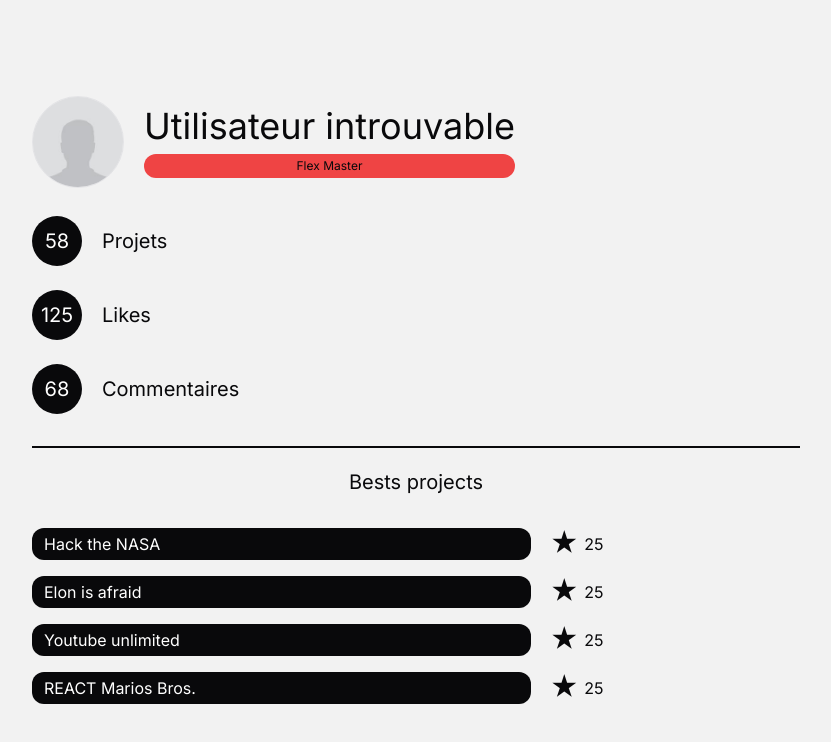
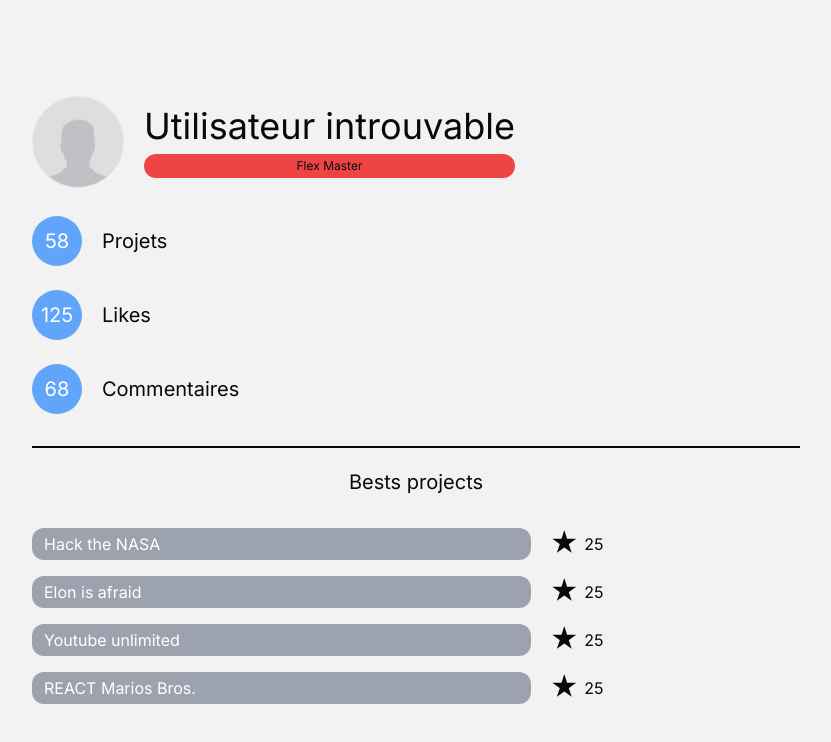
Before and after one commit to WildCodeSchool/2023-11-wns-bleu-g1, a Next.js app in the folder frontend/: page /profile in a window 1280 px wide. Shown: the top 742 px of the page, without its empty margins (224-1055 px from the left). Built offline with nearby package versions, Linux system fonts and the light colour scheme.

Commit message:
fix colors

```diff
--- a/frontend/src/pages/profile.tsx
+++ b/frontend/src/pages/profile.tsx
@@ -49,7 +49,7 @@ export default function Profile() {
 				>
 					<p className={`flex gap-5 items-center`}>
 						<span
-							className={`flex justify-center items-center rounded-full bg-foreground text-background text-white min-w-[50px] min-h-[50px]`}
+							className={`flex justify-center items-center rounded-full bg-blue-400 text-background min-w-[50px] min-h-[50px]`}
 						>
 							58
 						</span>
@@ -57,7 +57,7 @@ export default function Profile() {
 					</p>
 					<p className={`flex gap-5 items-center`}>
 						<span
-							className={`flex justify-center items-center rounded-full bg-foreground text-background text-white min-w-[50px] min-h-[50px]`}
+							className={`flex justify-center items-center rounded-full bg-blue-400 text-background min-w-[50px] min-h-[50px]`}
 						>
 							125
 						</span>
@@ -65,7 +65,7 @@ export default function Profile() {
 					</p>
 					<p className={`flex gap-5 items-center`}>
 						<span
-							className={`flex justify-center items-center rounded-full bg-foreground text-background text-white min-w-[50px] min-h-[50px]`}
+							className={`flex justify-center items-center rounded-full bg-blue-400 text-background min-w-[50px] min-h-[50px]`}
 						>
 							68
 						</span>
@@ -78,7 +78,7 @@ export default function Profile() {
 
 					<div className={`flex gap-5 text-base`}>
 						<p
-							className={`flex items-center bg-foreground text-background min-w-[65%] px-3 rounded-xl`}
+							className={`flex items-center bg-gray-400 text-background min-w-[65%] px-3 rounded-xl`}
 						>
 							Hack the NASA
 						</p>
@@ -91,7 +91,7 @@ export default function Profile() {
 
 					<div className={`flex gap-5 text-base`}>
 						<p
-							className={`flex items-center bg-foreground text-background min-w-[65%] px-3 rounded-xl`}
+							className={`flex items-center bg-gray-400 text-background min-w-[65%] px-3 rounded-xl`}
 						>
 							Elon is afraid
 						</p>
@@ -104,7 +104,7 @@ export default function Profile() {
 
 					<div className={`flex gap-5 text-base`}>
 						<p
-							className={`flex items-center bg-foreground text-background min-w-[65%] px-3 rounded-xl`}
+							className={`flex items-center bg-gray-400 text-background min-w-[65%] px-3 rounded-xl`}
 						>
 							Youtube unlimited
 						</p>
@@ -117,7 +117,7 @@ export default function Profile() {
 
 					<div className={`flex gap-5 text-base`}>
 						<p
-							className={`flex items-center bg-foreground text-background min-w-[65%] px-3 rounded-xl`}
+							className={`flex items-center bg-gray-400 text-background min-w-[65%] px-3 rounded-xl`}
 						>
 							REACT Marios Bros.
 						</p>
```
